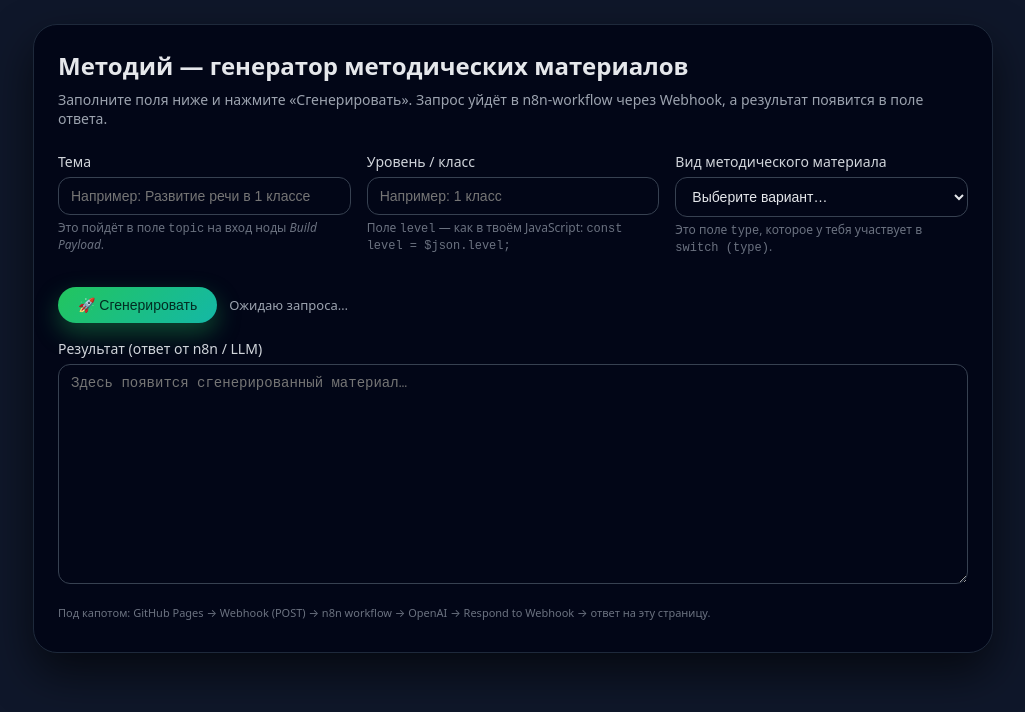
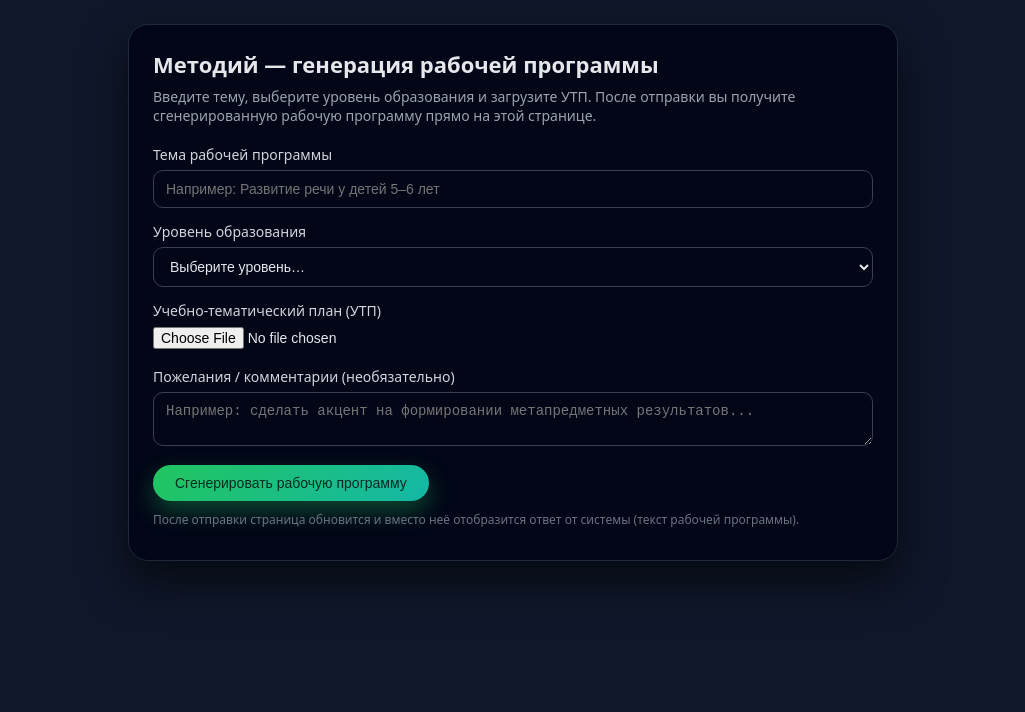
Before and after one commit to tashakibanova/metodiy, a plain HTML site: page index.html in a window 1280 px wide. Shown: the whole page, without its empty margins (127-1152 px from the left). Drawn offline with Linux system fonts and the light colour scheme.

Commit message:
Update index.html

```diff
--- a/index.html
+++ b/index.html
@@ -1,13 +1,10 @@
 <!DOCTYPE html>
 <html lang="ru">
 <head>
-  <meta charset="UTF-8" />
-  <title>Методий — генератор материалов</title>
-  <meta name="viewport" content="width=device-width, initial-scale=1.0" />
+  <meta charset="UTF-8">
+  <title>Методий — рабочая программа по УТП</title>
+  <meta name="viewport" content="width=device-width, initial-scale=1.0">
   <style>
-    * {
-      box-sizing: border-box;
-    }
     body {
       margin: 0;
       font-family: system-ui, -apple-system, BlinkMacSystemFont, "Segoe UI", sans-serif;
@@ -19,237 +16,126 @@
     }
     .app {
       width: 100%;
-      max-width: 960px;
+      max-width: 720px;
       background: #020617;
-      border-radius: 24px;
+      border-radius: 20px;
       padding: 24px 24px 32px;
       box-shadow: 0 20px 45px rgba(0,0,0,0.6);
       border: 1px solid #1e293b;
     }
     h1 {
       margin: 0 0 8px;
-      font-size: 24px;
+      font-size: 22px;
     }
     .subtitle {
-      margin-bottom: 24px;
+      margin-bottom: 20px;
       color: #9ca3af;
       font-size: 14px;
     }
     label {
       display: block;
+      margin-bottom: 6px;
       font-size: 14px;
-      margin-bottom: 6px;
       color: #d1d5db;
     }
     input[type="text"], select, textarea {
       width: 100%;
       padding: 10px 12px;
-      border-radius: 12px;
+      border-radius: 10px;
       border: 1px solid #374151;
       background: #020617;
       color: #e5e7eb;
       font-size: 14px;
-      outline: none;
-      transition: border-color 0.15s ease, box-shadow 0.15s ease;
+      margin-bottom: 14px;
+      box-sizing: border-box;
     }
-    input[type="text"]:focus,
-    select:focus,
-    textarea:focus {
-      border-color: #38bdf8;
-      box-shadow: 0 0 0 1px rgba(56,189,248,0.6);
-    }
-    textarea {
-      min-height: 220px;
-      resize: vertical;
-      white-space: pre-wrap;
-    }
-    .grid {
-      display: grid;
-      grid-template-columns: repeat(auto-fit, minmax(240px, 1fr));
-      gap: 16px;
-      margin-bottom: 16px;
-    }
-    .field {
-      margin-bottom: 16px;
-    }
-    .btn-row {
-      display: flex;
-      gap: 12px;
-      align-items: center;
-      margin-bottom: 16px;
+    input[type="file"] {
+      margin-bottom: 18px;
+      font-size: 14px;
     }
     button {
       border: none;
       border-radius: 999px;
-      padding: 10px 20px;
+      padding: 10px 22px;
       font-size: 14px;
       font-weight: 500;
       cursor: pointer;
       background: linear-gradient(135deg, #22c55e, #14b8a6);
       color: #022c22;
       box-shadow: 0 10px 25px rgba(34,197,94,0.35);
-      display: inline-flex;
-      align-items: center;
-      gap: 8px;
-      transition: transform 0.1s ease, box-shadow 0.1s ease, opacity 0.1s ease;
+      transition: transform 0.1s ease, box-shadow 0.1s ease;
     }
-    button:disabled {
-      opacity: 0.6;
-      cursor: default;
-      box-shadow: none;
-      transform: none;
-    }
-    button:not(:disabled):hover {
+    button:hover {
       transform: translateY(-1px);
       box-shadow: 0 14px 30px rgba(34,197,94,0.45);
     }
-    .status {
-      font-size: 13px;
-      color: #9ca3af;
-    }
-    .status.error {
-      color: #fca5a5;
-    }
-    .status.success {
-      color: #bbf7d0;
-    }
-    .footer-note {
-      margin-top: 12px;
-      font-size: 11px;
-      color: #6b7280;
-    }
-    .small {
+    .note {
+      margin-top: 10px;
       font-size: 12px;
       color: #6b7280;
-      margin-top: 4px;
-    }
-    @media (max-width: 640px) {
-      .app {
-        padding: 16px 16px 24px;
-        border-radius: 18px;
-      }
     }
   </style>
 </head>
 <body>
+
 <div class="app">
-  <h1>Методий — генератор методических материалов</h1>
+  <h1>Методий — генерация рабочей программы</h1>
   <div class="subtitle">
-    Заполните поля ниже и нажмите «Сгенерировать». Запрос уйдёт в n8n-workflow через Webhook, а результат появится в поле ответа.
+    Введите тему, выберите уровень образования и загрузите УТП. После отправки вы получите
+    сгенерированную рабочую программу прямо на этой странице.
   </div>
 
-  <form id="methodic-form">
-    <div class="grid">
-      <div class="field">
-        <label for="topic">Тема</label>
-        <input id="topic" name="topic" type="text" placeholder="Например: Развитие речи в 1 классе" required />
-        <div class="small">Это пойдёт в поле <code>topic</code> на вход ноды <em>Build Payload</em>.</div>
-      </div>
-      <div class="field">
-        <label for="level">Уровень / класс</label>
-        <input id="level" name="level" type="text" placeholder="Например: 1 класс" required />
-        <div class="small">Поле <code>level</code> — как в твоём JavaScript: <code>const level = $json.level;</code></div>
-      </div>
-      <div class="field">
-        <label for="type">Вид методического материала</label>
-        <select id="type" name="type" required>
-          <option value="">Выберите вариант…</option>
-          <option>Сценарий занятия</option>
-          <option>Рабочий лист</option>
-          <option>Чек-лист для педагога</option>
-        </select>
-        <div class="small">Это поле <code>type</code>, которое у тебя участвует в <code>switch (type)</code>.</div>
-      </div>
-    </div>
+  <!-- ⚠️ СЮДА ПОДСТАВЬ СВОЙ URL WEBHOOK'A -->
+  <!-- для тестов: https://.../webhook-test/имя-пути
+       для боевого: https://.../webhook/имя-пути -->
 
-    <div class="btn-row">
-      <button type="submit" id="submit-btn">
-        <span>🚀 Сгенерировать</span>
-      </button>
-      <div class="status" id="status-text">Ожидаю запроса…</div>
+
+  <form
+    action="https://edsyteam.app.n8n.cloud/webhook-test/metodiy-kibanova"
+    method="POST"
+    enctype="multipart/form-data"
+  >
+    <label for="topic">Тема рабочей программы</label>
+    <input
+      id="topic"
+      name="topic"
+      type="text"
+      placeholder="Например: Развитие речи у детей 5–6 лет"
+      required
+    />
+
+    <label for="level">Уровень образования</label>
+    <select id="level" name="level" required>
+      <option value="">Выберите уровень…</option>
+      <option value="Дошкольное образование">Дошкольное образование</option>
+      <option value="1–4 классы">1–4 классы</option>
+      <option value="5–9 классы">5–9 классы</option>
+      <option value="10–11 классы">10–11 классы</option>
+    </select>
+
+    <label for="utp">Учебно-тематический план (УТП)</label>
+    <input
+      id="utp"
+      name="utp"
+      type="file"
+      accept=".xlsx,.xls,.docx,.doc,.pdf"
+      required
+    />
+
+    <label for="comments">Пожелания / комментарии (необязательно)</label>
+    <textarea
+      id="comments"
+      name="comments"
+      placeholder="Например: сделать акцент на формировании метапредметных результатов..."
+    ></textarea>
+
+    <button type="submit">Сгенерировать рабочую программу</button>
+
+    <div class="note">
+      После отправки страница обновится и вместо неё отобразится ответ от системы (текст рабочей программы).
     </div>
   </form>
-
-  <div class="field">
-    <label for="result">Результат (ответ от n8n / LLM)</label>
-    <textarea id="result" readonly placeholder="Здесь появится сгенерированный материал…"></textarea>
-  </div>
-
-  <div class="footer-note">
-    Под капотом: GitHub Pages → Webhook (POST) → n8n workflow → OpenAI → Respond to Webhook → ответ на эту страницу.
-  </div>
 </div>
 
-<script>
-  // ⚠️ ВАЖНО: сюда подставь свой URL вебхука.
-  // Для тестов — Test URL (…/webhook-test/metodiy-kibanova),
-  // для боевой версии — Production URL (…/webhook/metodiy-kibanova).
-  const WEBHOOK_URL = "https://edsyteam.app.n8n.cloud/webhook-test/metodiy-kibanova";
-
-  const form = document.getElementById("methodic-form");
-  const statusText = document.getElementById("status-text");
-  const resultArea = document.getElementById("result");
-  const submitBtn = document.getElementById("submit-btn");
-
-  form.addEventListener("submit", async (event) => {
-    event.preventDefault();
-
-    const topic = document.getElementById("topic").value.trim();
-    const level = document.getElementById("level").value.trim();
-    const type = document.getElementById("type").value;
-
-    if (!topic || !level || !type) {
-      statusText.textContent = "Заполните все поля перед отправкой.";
-      statusText.className = "status error";
-      return;
-    }
-
-    const payload = {
-      topic,
-      level,
-      type
-      // здесь можно добавить другие поля, если они нужны твоему Build Payload
-    };
-
-    submitBtn.disabled = true;
-    statusText.textContent = "Отправляю запрос в n8n…";
-    statusText.className = "status";
-
-    try {
-      const response = await fetch(WEBHOOK_URL, {
-        method: "POST",
-        headers: {
-          "Content-Type": "application/json"
-        },
-        body: JSON.stringify(payload)
-      });
-
-      const contentType = response.headers.get("content-type") || "";
-      let data;
-
-      if (contentType.includes("application/json")) {
-        data = await response.json();
-        resultArea.value = JSON.stringify(data, null, 2);
-      } else {
-        data = await response.text();
-        resultArea.value = data;
-      }
-
-      if (!response.ok) {
-        statusText.textContent = "Ошибка от сервера n8n (см. текст выше).";
-        statusText.className = "status error";
-      } else {
-        statusText.textContent = "Готово! Ответ получен.";
-        statusText.className = "status success";
-      }
-    } catch (error) {
-      console.error(error);
-      statusText.textContent = "Не удалось отправить запрос. Проверь URL вебхука и доступность n8n.";
-      statusText.className = "status error";
-    } finally {
-      submitBtn.disabled = false;
-    }
-  });
-</script>
 </body>
 </html>
```
